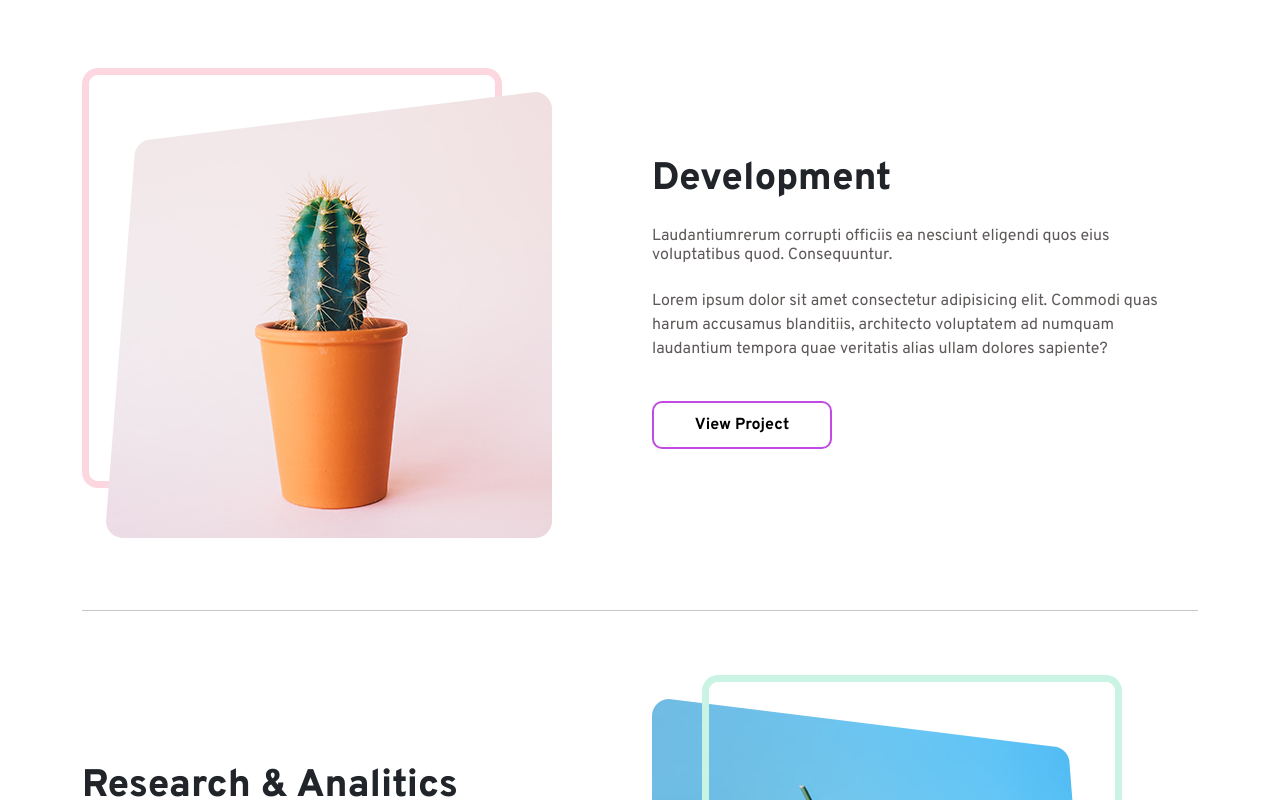
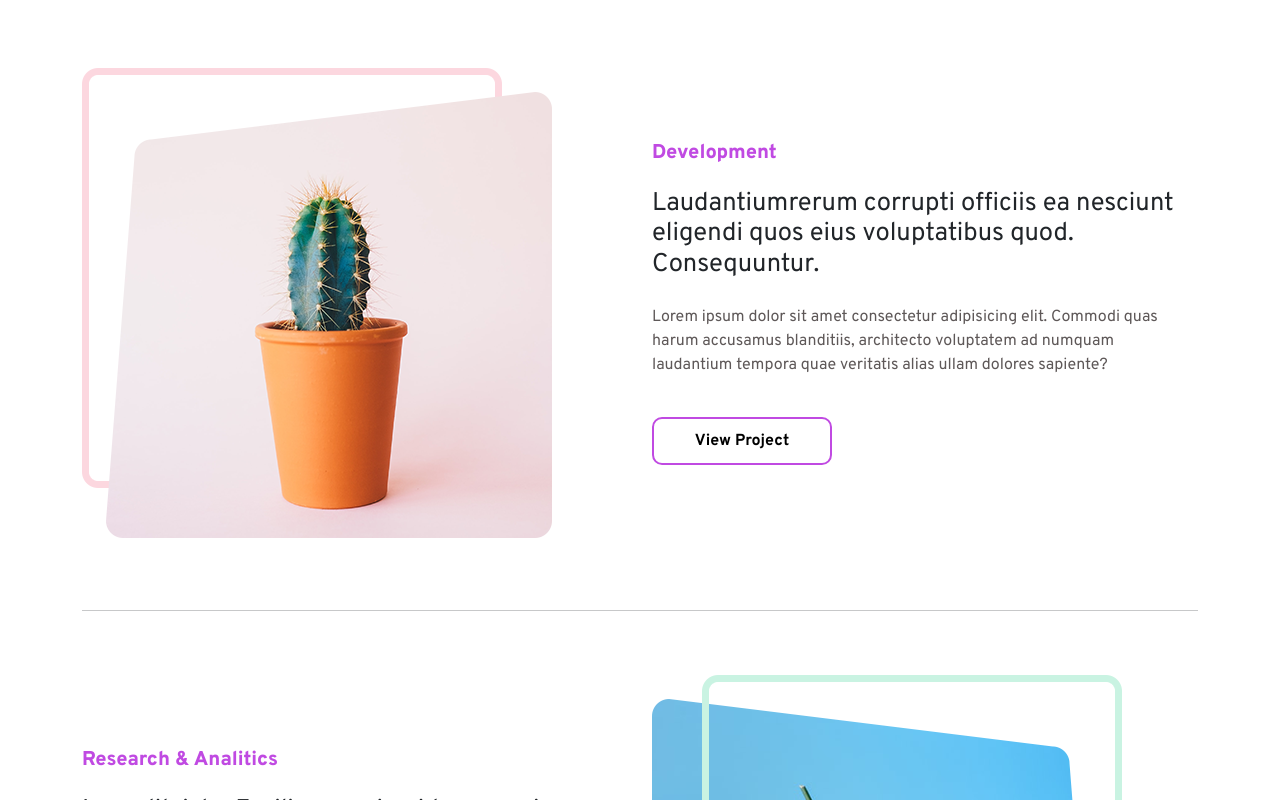
Before and after one commit to thatchermain/ROU, a Next.js app: page / in a window 1280 px wide. Shown: the part 3700-4500 px from the top of the page. Built offline with nearby package versions, Linux system fonts and the light colour scheme.

Commit message:
PROJECTS FIX

```diff
--- a/components/Projects/ProjectInfoCard.jsx
+++ b/components/Projects/ProjectInfoCard.jsx
@@ -3,8 +3,8 @@ import styles from "../../styles/ProjectInfoCard.module.scss";
 const ProjectInfoCard = (props) => {
   return (
     <div className="py-3">
-      <h2 className={`${styles.h2} py-2`}>{props.title}</h2>
-      <h6 className={`${styles.h6} py-2`}>{props.description}</h6>
+      <h3 className={`${styles.h3} py-2`}>{props.title}</h3>
+      <h2 className={`${styles.h2} py-2`}>{props.description}</h2>
       <p className={`${styles.paragraph} py-2`}>
         Lorem ipsum dolor sit amet consectetur adipisicing elit. Commodi quas
         harum accusamus blanditiis, architecto voluptatem ad numquam laudantium
--- a/components/Projects/Projects.jsx
+++ b/components/Projects/Projects.jsx
@@ -18,12 +18,16 @@ const Projects = () => {
       </div>
       <div className="container-xl  py-5 mt-5 ">
         <Row className="d-flex justify-content-center align-items-center py-5">
-          <Col md={6}>
+          <Col
+            sm={6}
+            className={`${styles.image} ${styles.image__pink} mx-auto`}
+          >
             <Image src={Pink} alt="" />
           </Col>
           <Col md={6}>
             <ProjectInfoCard
               title={"Development"}
+              color={"styles.pink"}
               description={
                 "Laudantiumrerum corrupti officiis ea nesciunt eligendi quos eius voluptatibus quod. Consequuntur."
               }
@@ -40,13 +44,19 @@ const Projects = () => {
               }
             />
           </Col>
-          <Col md={6}>
+          <Col
+            sm={6}
+            className={`${styles.image} ${styles.image__blue} mx-auto`}
+          >
             <Image src={Blue} alt="" />
           </Col>
         </Row>
         <hr></hr>
         <Row className="d-flex justify-content-center align-items-center py-5">
-          <Col md={6}>
+          <Col
+            sm={6}
+            className={`${styles.image} ${styles.image__yellow} mx-auto `}
+          >
             <Image src={Yellow} alt="" />
           </Col>
           <Col md={6}>
--- a/styles/ProjectInfoCard.module.scss
+++ b/styles/ProjectInfoCard.module.scss
@@ -1,12 +1,13 @@
 @import "./variables";
 
 .h2 {
-  font-size: clamp(2rem, 3vw, 3rem);
+  font-size: clamp(1.5rem, 2vw, 2.5rem);
+}
+.h3 {
+  font-size: clamp(1.25rem, 1.5vw, 1.75rem);
   font-weight: 800;
-}
-.h6 {
-  font-size: clamp(1rem, 1vw, 1.5rem);
   color: $textDisabled;
+  color: $mainViolet;
 }
 .paragraph {
   color: $textDisabled;
--- a/styles/Projects.module.scss
+++ b/styles/Projects.module.scss
@@ -15,3 +15,21 @@
   font-family: "Overpass";
   font-weight: 800;
 }
+.image {
+  cursor: pointer;
+  &__pink {
+    :hover {
+      box-shadow: 30px 30px 30px rgba($projectPink, 0.4);
+    }
+  }
+  &__blue {
+    :hover {
+      box-shadow: -30px 30px 30px rgba($projectBlue, 0.4);
+    }
+  }
+  &__yellow {
+    :hover {
+      box-shadow: 30px 30px 30px rgba($projectYellow, 0.4);
+    }
+  }
+}
--- a/styles/_variables.scss
+++ b/styles/_variables.scss
@@ -13,6 +13,10 @@ $iconTwitter: #1da1f2;
 $iconYoutube: #ff1e00;
 $iconInstagram: #df6053;
 
-$introRed: #fe6686;
+$introRed: rgb(254, 102, 134);
 $introGreen: #54d6a1;
 $introOrange: #fe9a3f;
+
+$projectPink: #edd4d8;
+$projectBlue: #69c7f5;
+$projectYellow: #fed440;
```
